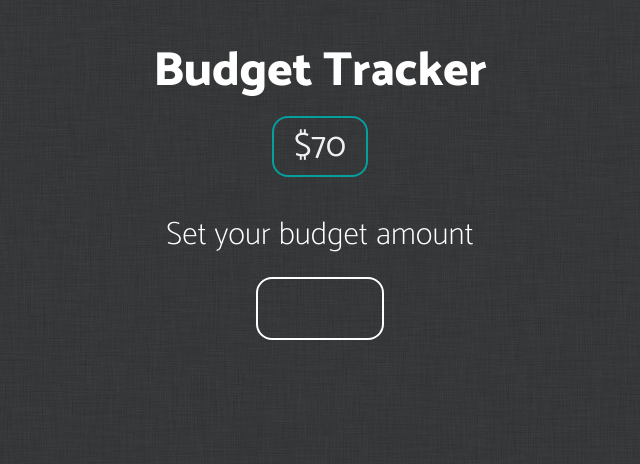
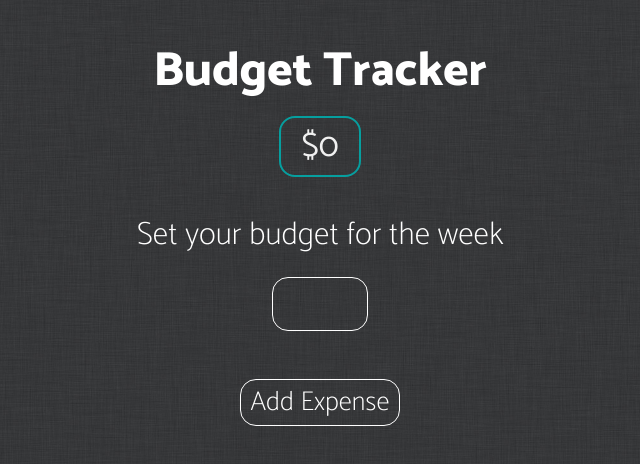
Before and after one commit to Grupith/BudgetTracker, a React (Create React App) app: page / in a window 1280 px wide. Shown: the top 464 px of the page, without its empty margins (320-960 px from the left). Built offline with nearby package versions, Linux system fonts and the light colour scheme.

Commit message:
Got budget amount state working, also removes form after submit

```diff
--- a/src/App.css
+++ b/src/App.css
@@ -44,7 +44,7 @@
   justify-content: center;
   text-align: center;
   flex-direction: column;
-  width: 20rem;
+  width: 23rem;
   margin: 2rem auto;
 }
 
@@ -58,14 +58,31 @@
   background-color: transparent;
   color: white;
   font-weight: 200;
-  border: 2px solid white;
+  border: 1px solid white;
   border-radius: 1rem;
-  padding: 11px;
+  padding: 0px 11px;
   outline: none;
-  width: 8rem;
+  width: 6rem;
   margin: 1rem auto;
   text-align: center;
+  font-family: 'Catamaran', sans-serif;
 }
+
+.addExpense {
+  text-align: center;
+  margin: auto;
+  font-size: 1.7rem;
+  font-weight: 200;
+  background-color: transparent;
+  color: white;
+  border: 1px solid white;
+  border-radius: 1rem;
+  outline: none;
+  padding: 0px 10px;
+  width: fit-content;
+  cursor: pointer;
+}
+
 
 @keyframes fadeIn {
   0% {
@@ -75,3 +92,9 @@
     opacity: 1;
   }
 }
+
+input::-webkit-outer-spin-button,
+input::-webkit-inner-spin-button {
+    -webkit-appearance: none;
+    margin: 0;
+}
--- a/src/App.js
+++ b/src/App.js
@@ -1,15 +1,17 @@
-import React from 'react';
+import React, { useState } from 'react';
 import Header from './components/Header';
 import AddBudget from './components/AddBudget'
 import './App.css';
 
 function App() {
-  // const [budgetAmount, setBudgetAmount] = useState(0);
+  const [budgetAmount, setBudgetAmount] = useState(0);
+  const [submitted, setSubmit] = useState(false);
 
   return (
     <div className="App">
-      <Header />
-      <AddBudget />
+      <Header budgetAmount={budgetAmount} />
+      {!submitted && <AddBudget setBudgetAmount={setBudgetAmount} setSubmit={setSubmit} />}
+      <div className='addExpense'>Add Expense</div>
     </div>
   );
 }
--- a/src/components/AddBudget.js
+++ b/src/components/AddBudget.js
@@ -1,11 +1,14 @@
 import React from 'react';
 
-const AddBudget = () => {
+const AddBudget = ({ setBudgetAmount, setSubmit }) => {
     return (
         <div className='formWrapper'>
-            <form>
-                <label for='addbudget'>Set your budget amount</label>
-                <input type='number' name='addbudget' />
+            <form onSubmit={(e) => {
+                e.preventDefault();
+                setSubmit(true);
+            }}>
+                <label for='addbudget'>Set your budget for the week</label>
+                <input type='number' name='addbudget' onChange={(e) => setBudgetAmount(e.target.value)} />
             </form>
         </div>
     )
--- a/src/components/Header.js
+++ b/src/components/Header.js
@@ -1,9 +1,9 @@
 
-const Header = () => {
+const Header = ({ budgetAmount }) => {
     return (
         <div>
             <h2 className='title'>Budget Tracker</h2>
-            <h3 className='budgetAmount'>$70</h3>
+            <h3 className='budgetAmount'>${budgetAmount}</h3>
         </div>
     )
 }
```
